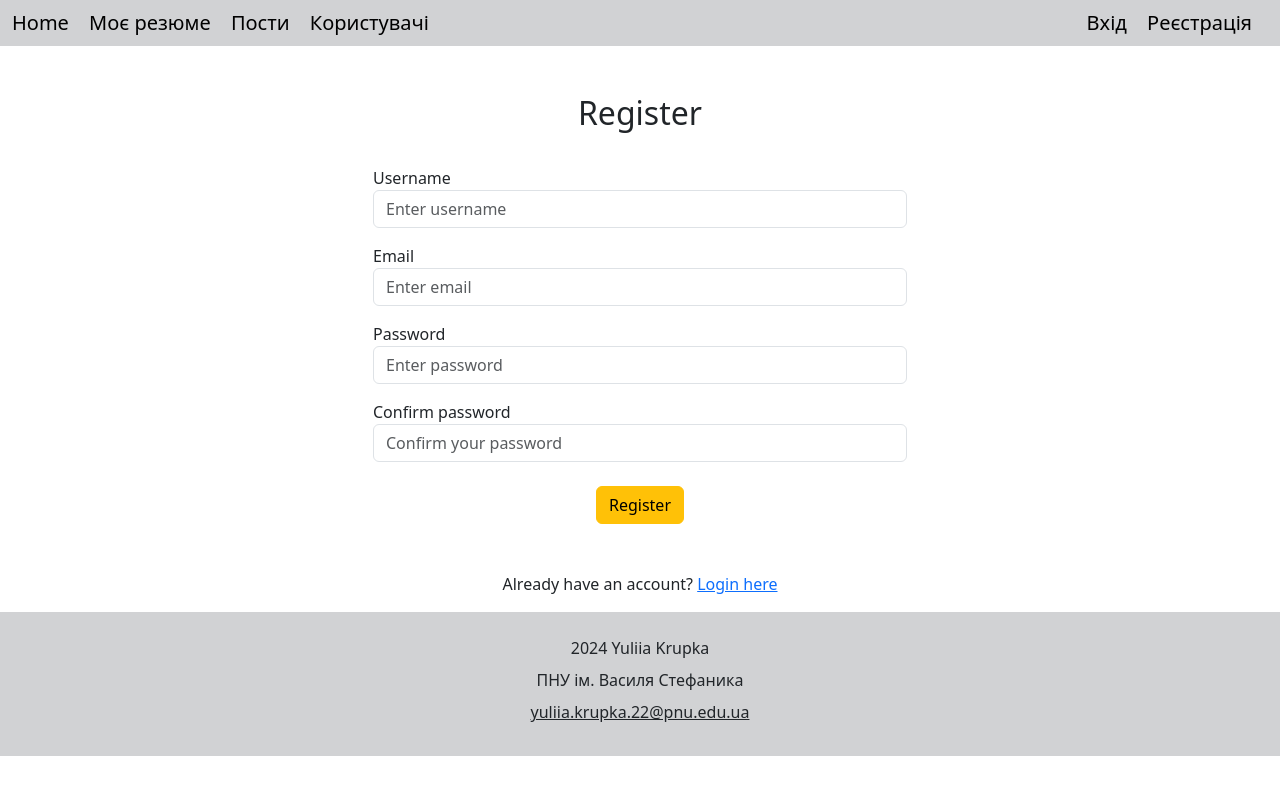
After one commit to yuliia-krupka/flask-app-lab, a Flask app: page /user/register in a window 1280 px wide. The commit adds this page. Run offline with Flask 3, Linux system fonts and the light colour scheme.

Commit message:
add login, registration, account page

```diff
--- a/app/__init__.py
+++ b/app/__init__.py
@@ -2,12 +2,19 @@ from flask import Flask
 from flask_sqlalchemy import SQLAlchemy
 from flask_migrate import Migrate
 from sqlalchemy.orm import DeclarativeBase
+from flask_bcrypt import Bcrypt
+from flask_login import LoginManager
+
+
 
 class Base(DeclarativeBase):
     pass
 
 db = SQLAlchemy(model_class=Base)
 migrate = Migrate()
+bcrypt = Bcrypt()
+login_manager = LoginManager()
+
 
 def create_app(config_name="config"):
     app = Flask(__name__)
@@ -15,6 +22,12 @@ def create_app(config_name="config"):
 
     db.init_app(app)
     migrate.init_app(app, db)
+    bcrypt.init_app(app)
+    login_manager.init_app(app)
+
+    login_manager.login_view = 'users.login'
+    login_manager.login_message = "Please log in to access this page."
+    login_manager.login_message_category = 'warning'
 
     with app.app_context():
         from . import views
--- a/app/templates/base.html
+++ b/app/templates/base.html
@@ -12,26 +12,40 @@
 <header class="bg-light">
     <nav class="navbar navbar-expand-lg navbar-light w-100">
         <div class="container-fluid">
+            <div class="d-flex w-100">
+                <div>
                     <a class="navbar-brand" href="/homepage">Home</a>
                     <a class="navbar-brand" href="/resume">Моє резюме</a>
-            <a class="navbar-brand" href="/user/profile">Профіль</a>
-            <a class="navbar-brand" href="/user/login">Вхід</a>
-            <a class="navbar-brand" href="/post/">Пости</a>
-            <a class="navbar-brand" href="/post/add_post">Додати пост</a>
+                    <a class="navbar-brand" href="/post">Пости</a>
+                    <a class="navbar-brand" href="/user/get_all_users">Користувачі</a>
+                </div>
+
                 <button class="navbar-toggler" type="button" data-bs-toggle="collapse" data-bs-target="#navbarNav"
                         aria-controls="navbarNav" aria-expanded="false" aria-label="Toggle navigation">
                     <span class="navbar-toggler-icon"></span>
                 </button>
+
                 <div class="collapse navbar-collapse" id="navbarNav">
                     <ul class="navbar-nav">
                         {% block navmenu %}
                         {% endblock %}
                     </ul>
                 </div>
+
+                <div class="ms-auto">
+                    {% if current_user.is_authenticated %}
+                    <a class="navbar-brand" href="/user/account">Акаунт</a>
+                    <a class="navbar-brand" href="/user/logout">Вихід</a>
+                    {% else %}
+                    <a class="navbar-brand" href="/user/login">Вхід</a>
+                    <a class="navbar-brand" href="/user/register">Реєстрація</a>
+                    {% endif %}
+                </div>
+            </div>
         </div>
     </nav>
+</header>
 
-</header>
 
 {% with msg = get_flashed_messages(with_categories=True) %}
 {% if msg %}
--- /dev/null
+++ b/app/users/forms.py
@@ -0,0 +1,32 @@
+from flask_wtf import FlaskForm
+from wtforms import StringField, PasswordField, SubmitField
+from wtforms.fields.simple import BooleanField
+from wtforms.validators import DataRequired, Email, Length, EqualTo, ValidationError, Regexp
+from .models import User
+
+
+class RegistrationForm(FlaskForm):
+    username = StringField('Username', validators=[DataRequired(), Length(min=4, max=14),
+                                                   Regexp('^[A-Za-z][A-Za-z0-9_-]*$',
+                                                          message="Username must start with a letter and contain only "
+                                                                  "letters, numbers, dots or underscores.")])
+    email = StringField('Email', validators=[DataRequired(), Email()])
+    password = PasswordField('Password', validators=[DataRequired(), Length(min=6, message="Password must be at least "
+                                                                                           "6 characters long")])
+    confirm_password = PasswordField('Confirm password', validators=[DataRequired(), EqualTo('password')])
+    submit = SubmitField('Register')
+
+    def validate_email(self, email):
+        if User.query.filter_by(email=email.data).first():
+            raise ValidationError('Email already registered.')
+
+    def validate_username(self, username):
+        if User.query.filter_by(username=username.data).first():
+            raise ValidationError('Username already registered.')
+
+
+class LoginForm(FlaskForm):
+    username = StringField('Username', validators=[DataRequired()])
+    password = PasswordField('Password', validators=[DataRequired()])
+    remember = BooleanField('Remember me')
+    submit = SubmitField('Log In')
--- /dev/null
+++ b/app/users/templates/users/register.html
@@ -0,0 +1,64 @@
+{% extends 'base.html' %}
+
+{% block title %}Registration Page{% endblock %}
+
+{% block content %}
+<div class="container mt-5">
+    <div class="row justify-content-center">
+        <div class="col-md-6">
+            <h2 class="text-center mb-4">Register</h2>
+            <form method="POST" action="{{ url_for('users.register') }}">
+                {{ form.hidden_tag() }}
+
+                <div class="form-group mb-3">
+                    {{ form.username.label }}
+                    {{ form.username(class="form-control", placeholder="Enter username") }}
+                    {% if form.username.errors %}
+                    {% for error in form.username.errors %}
+                    <span class="text-danger">{{ error }}</span><br>
+                    {% endfor %}
+                    {% endif %}
+                </div>
+
+                <div class="form-group mb-3">
+                    {{ form.email.label }}
+                    {{ form.email(class="form-control", placeholder="Enter email") }}
+                    {% if form.email.errors %}
+                        {% for error in form.email.errors %}
+                            <span class="text-danger">{{ error }}</span><br>
+                        {% endfor %}
+                    {% endif %}
+                </div>
+
+                <div class="form-group mb-3">
+                    {{ form.password.label }}
+                    {{ form.password(class="form-control", placeholder="Enter password") }}
+                    {% if form.password.errors %}
+                        {% for error in form.password.errors %}
+                            <span class="text-danger">{{ error }}</span><br>
+                        {% endfor %}
+                    {% endif %}
+                </div>
+
+                <div class="form-group mb-4">
+                    {{ form.confirm_password.label }}
+                    {{ form.confirm_password(class="form-control", placeholder="Confirm your password") }}
+                    {% if form.confirm_password.errors %}
+                        {% for error in form.confirm_password.errors %}
+                            <span class="text-danger">{{ error }}</span><br>
+                        {% endfor %}
+                    {% endif %}
+                </div>
+
+                <div class="mb-5 text-center">
+                    {{ form.submit(class="btn btn-warning") }}
+                </div>
+            </form>
+
+            <div class="text-center">
+                <p>Already have an account? <a href="{{ url_for('users.login') }}">Login here</a></p>
+            </div>
+        </div>
+    </div>
+</div>
+{% endblock %}
--- a/app/users/views.py
+++ b/app/users/views.py
@@ -1,6 +1,12 @@
+from flask_login import login_user, login_required, logout_user, current_user
+
 from . import user_bp
 from flask import render_template, request, redirect, url_for, make_response, session, flash
 from datetime import timedelta
+
+from .forms import RegistrationForm, LoginForm
+from .models import User
+from .. import db
 
 
 @user_bp.route('/profile', methods=['GET', 'POST'])
@@ -47,33 +53,6 @@ def set_color_theme():
     return response
 
 
-@user_bp.route("/login", methods=['GET', 'POST'])
-def login():
-    if request.method == "POST":
-        username = request.form["username"]
-        password = request.form["password"]
-
-        valid_username = "user12"
-        valid_password = "password"
-
-        if username == valid_username and password == valid_password:
-            session["username"] = username
-            flash("Success: session added successfully.", "success")
-            return redirect(url_for("users.get_profile"))
-        else:
-            flash("Error: Invalid username or password.", "danger")
-            return redirect(url_for("users.login"))
-    return render_template("login.html")
-
-
-@user_bp.route('/logout')
-def logout():
-    # Видалення користувача із сесії
-    session.pop('username', None)
-    flash("You have successfully logged out.", "info")
-    return redirect(url_for("users.login"))
-
-
 @user_bp.route('/hi/<string:name>')  # /hi/ivan?age=30
 def greetings(name):
     name = name.upper()
@@ -107,3 +86,63 @@ def delete_cookie():
     response = make_response('Кука видалена')
     response.set_cookie('username', '', expires=0)  # response.set_cookie('username', '', max_age=0)
     return response
+
+
+@user_bp.route('/register', methods=['GET', 'POST'])
+def register():
+    if current_user.is_authenticated:
+        return redirect(url_for('users.account'))
+
+    form = RegistrationForm()
+    if form.validate_on_submit():
+        hashed_password = User.hash_password(form.password.data)
+
+        user = User(
+            username=form.username.data,
+            email=form.email.data,
+            password=hashed_password
+        )
+        db.session.add(user)
+        db.session.commit()
+
+        flash(f'Account for {form.username.data} was created!', 'success')
+        return redirect(url_for('users.login'))
+
+    return render_template('register.html', form=form, title='Register')
+
+
+@user_bp.route("/login", methods=['GET', 'POST'])
+def login():
+    if current_user.is_authenticated:
+        return redirect(url_for('users.account'))
+    form = LoginForm()
+    if form.validate_on_submit():
+        username = form.username.data
+        password = form.password.data
+        user = User.query.filter_by(username=username).first()
+        if user and user.check_password(password):
+            login_user(user, remember=form.remember.data)
+            flash('You logged in successfully!', 'success')
+            return redirect(url_for('users.account'))
+        flash("Error: Invalid username or password.", "danger")
+    return render_template("login.html", form=form, title='Login')
+
+
+@user_bp.route("/account")
+@login_required
+def account():
+    return render_template("account.html", user=current_user)
+
+
+@user_bp.route('/logout')
+def logout():
+    logout_user()
+    flash("You have successfully logged out.", "info")
+    return redirect(url_for("users.login"))
+
+
+@user_bp.route('/get_all_users', methods=['GET'])
+@login_required
+def get_all_users():
+    users = User.query.all()
+    return render_template('users.html', users=users)
```
Also changed, not shown: app/users/models.py (+14 -2 lines), app/users/templates/users/account.html (added, +16 -0 lines), app/users/templates/users/login.html (+20 -13 lines), app/users/templates/users/users.html (added, +34 -0 lines), requirements.txt (+12 -0 lines), tests/test_user_bp.py (+67 -1 lines), instance/data.sqlite. Lines whose indentation alone changed are shown as unchanged.
